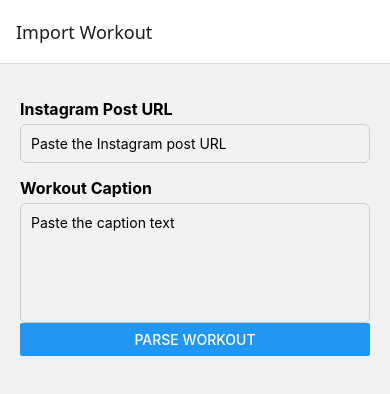
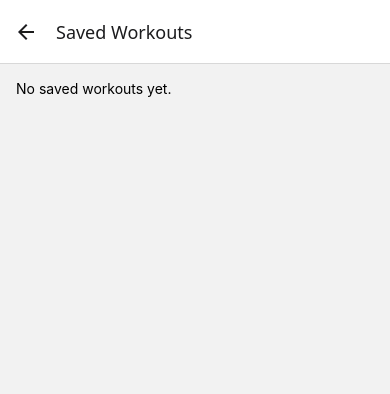
Before and after one commit to acastrillo/spotter-app, a React Native app: screen /Library in a window 390 px wide. Shown: the top 394 px of the page. Built offline with nearby package versions, Linux system fonts and the light colour scheme.

Commit message:
updated screens and ui

```diff
--- /dev/null
+++ b/components/WorkoutCard.tsx
@@ -0,0 +1,81 @@
+// components/WorkoutCard.tsx
+import React from 'react';
+import { View, Text, StyleSheet } from 'react-native';
+import { WorkoutStep } from '../utils/types';
+
+type Props = { step: WorkoutStep };
+
+const COLORS = {
+  border: '#E5E7EB',
+  text: '#111827',
+  // backgrounds
+  exercise: '#FFFFFF',
+  rest: '#D6F5E3',   // calming mint
+  time: '#FFF9C4',   // soft yellow
+  meta: '#6B7280',
+  chipBg: '#F3F4F6',
+};
+
+const ICONS: Record<WorkoutStep['type'], string> = {
+  exercise: '💪',
+  rest: '🧘',
+  time: '⏱️',
+};
+
+export default function WorkoutCard({ step }: Props) {
+  const bg =
+    step.type === 'rest' ? COLORS.rest :
+    step.type === 'time' ? COLORS.time :
+    COLORS.exercise;
+
+  return (
+    <View style={[styles.card, { backgroundColor: bg }]}>
+      <View style={styles.row}>
+        <Text style={styles.icon}>{ICONS[step.type]}</Text>
+        <View style={{ flex: 1 }}>
+          <Text style={styles.title}>
+            {step.exercise ?? step.raw}
+          </Text>
+
+          {/* Meta row */}
+          <View style={styles.metaRow}>
+            {step.type === 'exercise' && typeof step.sets === 'number' && (
+              <View style={styles.chip}><Text style={styles.chipText}>{step.sets} sets</Text></View>
+            )}
+            {step.type === 'exercise' && step.reps?.length ? (
+              <View style={styles.chip}><Text style={styles.chipText}>{step.reps.join(', ')} reps</Text></View>
+            ) : null}
+            {(step.type === 'rest' || step.type === 'time') && step.duration && (
+              <View style={styles.chip}><Text style={styles.chipText}>{step.duration}</Text></View>
+            )}
+            {/* Fallback chip to show raw when we couldn't parse everything */}
+            {!step.exercise && (
+              <View style={styles.chip}><Text style={styles.chipText}>unparsed</Text></View>
+            )}
+          </View>
+        </View>
+      </View>
+    </View>
+  );
+}
+
+const styles = StyleSheet.create({
+  card: {
+    borderWidth: 1,
+    borderColor: COLORS.border,
+    borderRadius: 10,
+    padding: 12,
+    marginBottom: 10,
+  },
+  row: { flexDirection: 'row', gap: 8 },
+  icon: { fontSize: 20, marginRight: 8 },
+  title: { fontSize: 16, fontWeight: '600', color: COLORS.text },
+  metaRow: { flexDirection: 'row', flexWrap: 'wrap', gap: 8, marginTop: 6 },
+  chip: {
+    backgroundColor: COLORS.chipBg,
+    paddingHorizontal: 8,
+    paddingVertical: 4,
+    borderRadius: 999,
+  },
+  chipText: { fontSize: 12, color: COLORS.meta },
+});
--- a/navigation/index.tsx
+++ b/navigation/index.tsx
@@ -1,13 +1,14 @@
-// navigation/index.tsx
-
 import React from 'react';
 import { NavigationContainer } from '@react-navigation/native';
 import { createNativeStackNavigator } from '@react-navigation/native-stack';
+import { Pressable, Text } from 'react-native';
 
 import ImportScreen from '../screens/ImportScreen';
+import LibraryScreen from '../screens/LibraryScreen';
 
 export type RootStackParamList = {
   Import: undefined;
+  Library: undefined;
 };
 
 const Stack = createNativeStackNavigator<RootStackParamList>();
@@ -16,7 +17,19 @@ export default function AppNavigator() {
   return (
     <NavigationContainer>
       <Stack.Navigator initialRouteName="Import">
-        <Stack.Screen name="Import" component={ImportScreen} options={{ title: 'Import Workout' }} />
+        <Stack.Screen
+          name="Import"
+          component={ImportScreen}
+          options={({ navigation }) => ({
+            title: 'Import Workout',
+            headerRight: () => (
+              <Pressable onPress={() => navigation.navigate('Library')}>
+                <Text style={{ color: '#2563EB', fontWeight: '600' }}>Library</Text>
+              </Pressable>
+            ),
+          })}
+        />
+        <Stack.Screen name="Library" component={LibraryScreen} options={{ title: 'Saved Workouts' }} />
       </Stack.Navigator>
     </NavigationContainer>
   );
--- a/package.json
+++ b/package.json
@@ -20,7 +20,8 @@
     "react-native": "0.79.5",
     "react-native-safe-area-context": "5.4.0",
     "react-native-screens": "~4.11.1",
-    "react-native-web": "^0.20.0"
+    "react-native-web": "^0.20.0",
+    "@react-native-async-storage/async-storage": "2.1.2"
   },
   "devDependencies": {
     "@babel/core": "^7.25.2",
--- a/screens/ImportScreen.tsx
+++ b/screens/ImportScreen.tsx
@@ -1,18 +1,37 @@
 // screens/ImportScreen.tsx
+import React, { useState } from 'react';
+import { View, Text, TextInput, Button, StyleSheet, ScrollView, Alert } from 'react-native';
+import WorkoutCard from '../components/WorkoutCard';
+import { parseWorkoutCaption } from '../utils/parser';
+import { WorkoutStep } from '../utils/types';
+import { saveWorkout } from '../storage/workouts';
 
-import React, { useState } from 'react';
-import { View, Text, TextInput, Button, StyleSheet, ScrollView } from 'react-native';
-
-const ImportScreen = () => {
+export default function ImportScreen() {
   const [url, setUrl] = useState('');
   const [caption, setCaption] = useState('');
-  const [parsedWorkout, setParsedWorkout] = useState<string[]>([]);
+  const [parsedWorkout, setParsedWorkout] = useState<WorkoutStep[]>([]);
 
   const handleParse = () => {
-    // Temporary stub parsing (we'll improve in Step 2)
-    const lines = caption.split('\n').filter(line => line.trim().length > 0);
-    setParsedWorkout(lines);
+    const result = parseWorkoutCaption(caption);
+    setParsedWorkout(result);
   };
+
+  const handleSave = async () => {
+  if (parsedWorkout.length === 0) {
+    Alert.alert('Nothing to save', 'Parse a workout first.');
+    return;
+  }
+  const title =
+    parsedWorkout.find(s => s.type === 'exercise' && s.exercise)?.exercise ||
+    'Workout';
+  await saveWorkout({
+    title,
+    url,
+    caption,
+    steps: parsedWorkout,
+  });
+  Alert.alert('Saved!', 'Your workout was saved to the Library.');
+};
 
   return (
     <ScrollView contentContainerStyle={styles.container}>
@@ -37,41 +56,28 @@ const ImportScreen = () => {
 
       <Button title="Parse Workout" onPress={handleParse} />
 
+      <View style={{ height: 10 }} />
+
+      <Button title="Save Workout" onPress={handleSave} />
+
       {parsedWorkout.length > 0 && (
         <View style={styles.result}>
           <Text style={styles.label}>Parsed Workout:</Text>
-          {parsedWorkout.map((line, idx) => (
-            <Text key={idx}>• {line}</Text>
+          {parsedWorkout.map((step, idx) => (
+            <WorkoutCard key={idx} step={step} />
           ))}
         </View>
       )}
     </ScrollView>
   );
-};
-
-export default ImportScreen;
+}
 
 const styles = StyleSheet.create({
-  container: {
-    padding: 20,
+  container: { padding: 20 },
+  label: { marginTop: 15, fontWeight: 'bold', fontSize: 16 },
+  input: {
+    borderWidth: 1, borderColor: '#ccc', borderRadius: 6, padding: 10, marginTop: 5,
   },
-  label: {
-    marginTop: 15,
-    fontWeight: 'bold',
-    fontSize: 16,
-  },
-  input: {
-    borderWidth: 1,
-    borderColor: '#ccc',
-    borderRadius: 6,
-    padding: 10,
-    marginTop: 5,
-  },
-  multiline: {
-    height: 120,
-    textAlignVertical: 'top',
-  },
-  result: {
-    marginTop: 20,
-  },
+  multiline: { height: 120, textAlignVertical: 'top' },
+  result: { marginTop: 20 },
 });
--- /dev/null
+++ b/screens/LibraryScreen.tsx
@@ -0,0 +1,52 @@
+import React from 'react';
+import { View, Text, FlatList, StyleSheet, Pressable, Alert } from 'react-native';
+import { useFocusEffect } from '@react-navigation/native';
+import { getAllWorkouts, deleteWorkout, SavedWorkout } from '../storage/workouts';
+
+export default function LibraryScreen() {
+  const [items, setItems] = React.useState<SavedWorkout[]>([]);
+
+  const load = React.useCallback(async () => {
+    const data = await getAllWorkouts();
+    setItems(data);
+  }, []);
+
+  useFocusEffect(React.useCallback(() => { load(); }, [load]));
+
+  const onDelete = (id: string) => {
+    Alert.alert('Delete workout?', 'This cannot be undone.', [
+      { text: 'Cancel', style: 'cancel' },
+      { text: 'Delete', style: 'destructive', onPress: async () => { await deleteWorkout(id); load(); } }
+    ]);
+  };
+
+  return (
+    <View style={styles.container}>
+      {items.length === 0 ? (
+        <Text>No saved workouts yet.</Text>
+      ) : (
+        <FlatList
+          data={items}
+          keyExtractor={(w) => w.id}
+          renderItem={({ item }) => (
+            <Pressable style={styles.card} onLongPress={() => onDelete(item.id)}>
+              <Text style={styles.title}>{item.title}</Text>
+              {item.url ? <Text style={styles.meta} numberOfLines={1}>{item.url}</Text> : null}
+              <Text style={styles.meta}>
+                {new Date(item.createdAt).toLocaleString()} • {item.steps.length} steps
+              </Text>
+            </Pressable>
+          )}
+          ItemSeparatorComponent={() => <View style={{ height: 10 }} />}
+        />
+      )}
+    </View>
+  );
+}
+
+const styles = StyleSheet.create({
+  container: { flex: 1, padding: 16 },
+  card: { borderWidth: 1, borderColor: '#E5E7EB', borderRadius: 10, padding: 12, backgroundColor: 'white' },
+  title: { fontSize: 16, fontWeight: '700' },
+  meta: { color: '#6B7280', marginTop: 4 },
+});
--- /dev/null
+++ b/storage/workouts.ts
@@ -0,0 +1,38 @@
+// storage/workouts.ts
+import AsyncStorage from '@react-native-async-storage/async-storage';
+import { WorkoutStep } from '../utils/types';
+
+const KEY = 'SPOTTER_WORKOUTS_V1';
+
+export type SavedWorkout = {
+  id: string;
+  title: string;
+  url?: string;
+  caption?: string;
+  steps: WorkoutStep[];
+  createdAt: string; // ISO
+};
+
+const uid = () => Math.random().toString(36).slice(2) + Date.now().toString(36);
+
+export async function getAllWorkouts(): Promise<SavedWorkout[]> {
+  const raw = await AsyncStorage.getItem(KEY);
+  return raw ? JSON.parse(raw) : [];
+}
+
+export async function saveWorkout(partial: Omit<SavedWorkout,'id'|'createdAt'>) {
+  const list = await getAllWorkouts();
+  const item: SavedWorkout = { ...partial, id: uid(), createdAt: new Date().toISOString() };
+  await AsyncStorage.setItem(KEY, JSON.stringify([item, ...list]));
+  return item;
+}
+
+export async function deleteWorkout(id: string) {
+  const list = await getAllWorkouts();
+  const next = list.filter(w => w.id !== id);
+  await AsyncStorage.setItem(KEY, JSON.stringify(next));
+}
+
+export async function clearAll() {
+  await AsyncStorage.setItem(KEY, JSON.stringify([]));
+}
--- /dev/null
+++ b/utils/parser.ts
@@ -0,0 +1,57 @@
+// utils/parser.ts
+import { WorkoutStep } from './types';
+
+export function parseWorkoutCaption(caption: string): WorkoutStep[] {
+  const lines = caption.split('\n').map(l => l.trim()).filter(Boolean);
+  const steps: WorkoutStep[] = [];
+
+  for (const line of lines) {
+    const lower = line.toLowerCase();
+
+    // REST
+    if (lower.includes('rest')) {
+      const m = line.match(/rest\s*(\d+\s*(sec|second|seconds|min|minute|minutes))/i);
+      steps.push({ type: 'rest', raw: line, duration: m?.[1] });
+      continue;
+    }
+
+    // TIME-BASED first token like "30 sec something" or "1 min jump rope"
+    const timeFront = line.match(/^(\d+\s*(sec|second|seconds|min|minute|minutes))\s+(.+)$/i);
+    if (timeFront) {
+      steps.push({
+        type: 'time',
+        raw: line,
+        duration: timeFront[1],
+        exercise: timeFront[3],
+      });
+      continue;
+    }
+
+    // TIME-BASED at end like "Plank 30 sec"
+    const timeEnd = line.match(/^(.+?)\s+(\d+\s*(sec|second|seconds|min|minute|minutes))$/i);
+    if (timeEnd) {
+      steps.push({
+        type: 'time',
+        raw: line,
+        exercise: timeEnd[1],
+        duration: timeEnd[2],
+      });
+      continue;
+    }
+
+    // EXERCISE with sets + reps list: "Name  4  12, 10, 8, 6"
+    const ex = line.match(/^(.*?)(\d+)\s+([\d,\s]+)$/);
+    if (ex) {
+      const [, name, setsStr, repsStr] = ex;
+      const sets = parseInt(setsStr.trim(), 10);
+      const reps = repsStr.split(',').map(x => parseInt(x.trim(), 10)).filter(n => !Number.isNaN(n));
+      steps.push({ type: 'exercise', raw: line, exercise: name.trim(), sets, reps });
+      continue;
+    }
+
+    // Fallback
+    steps.push({ type: 'exercise', raw: line, exercise: line });
+  }
+
+  return steps;
+}
--- /dev/null
+++ b/utils/types.ts
@@ -0,0 +1,9 @@
+// utils/types.ts
+export type WorkoutStep = {
+  type: 'exercise' | 'rest' | 'time';
+  raw: string;
+  exercise?: string;
+  sets?: number;
+  reps?: number[];
+  duration?: string; // for time or rest, e.g., "1 min", "30 sec"
+};
```
Also changed, not shown: 1 other file (tests, documents, lock files or other folders).
